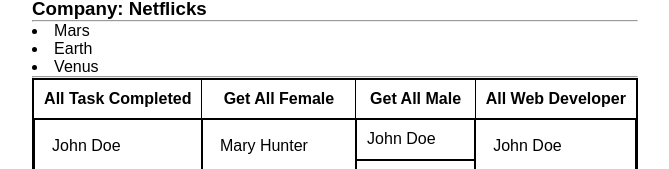
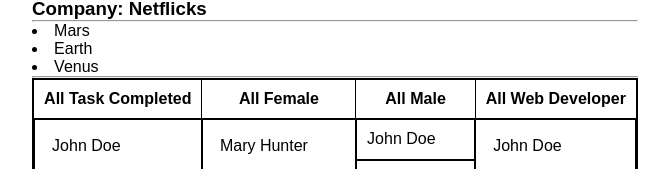
Before and after one commit to nimely111/React-Coding-snippet, a React (Vite) app: page / in a window 1280 px wide. Shown: the part 540-709 px from the top of the page, without its empty margins (305-974 px from the left). Built offline with nearby package versions, Linux system fonts and the light colour scheme.

Commit message:
update table heading for all male and female

```diff
--- a/src/Employees.jsx
+++ b/src/Employees.jsx
@@ -28,12 +28,12 @@ function Emplooyes() {
             style={{
               border: '1px solid black',
               padding: '10px'
-              }}>Get All Female</th>
+              }}>All Female</th>
             <th
             style={{
               border: '1px solid black',
               padding: '10px'
-              }}>Get All Male</th>
+              }}>All Male</th>
             <th
             style={{
               border: '1px solid black',
```
